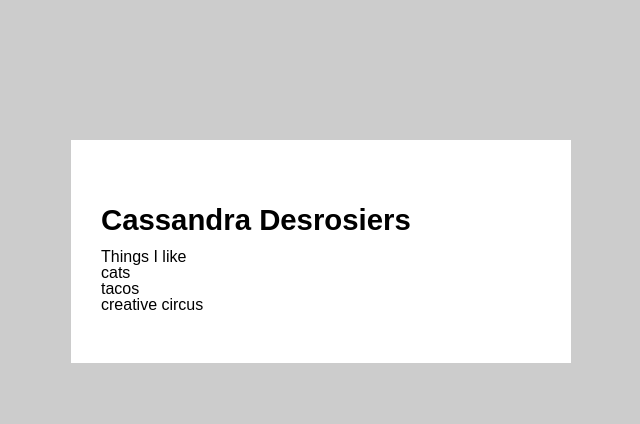
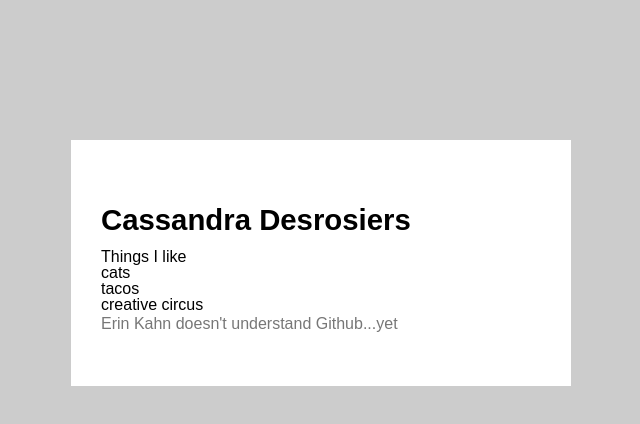
Before and after one commit to cassandradesro/wd3-week1-demo, a website: page index.html in a window 1280 px wide. Shown: the whole page, without its empty margins (319-959 px from the left). Drawn offline with Linux system fonts and the light colour scheme.

Commit message:
erin added p tag to cassandras

```diff
--- a/index.html
+++ b/index.html
@@ -20,6 +20,8 @@
 				<li>tacos</li>
 				<li>creative circus</li>
 			</ul>
+
+			<p>Erin Kahn doesn't understand Github...yet</p>
 		</div>
 
 
```
